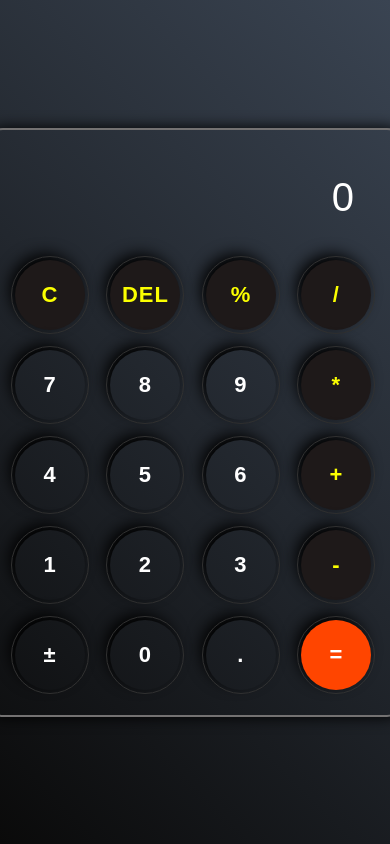
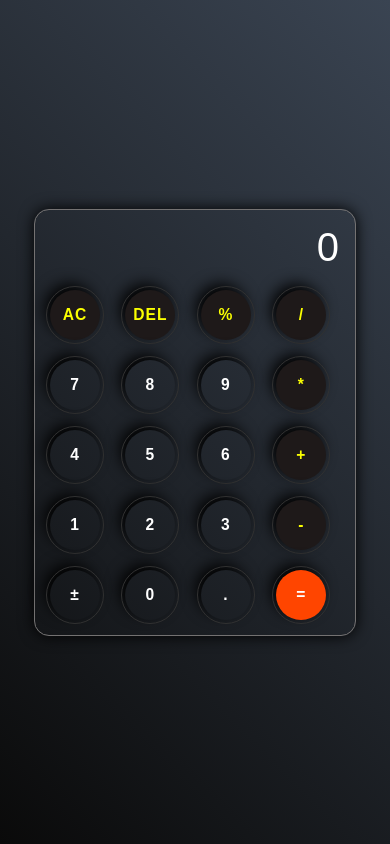
Before and after one commit to Khasanboyweb/Calculator, a plain HTML site: page index.html in a window 390 px wide. Drawn offline with Linux system fonts and the light colour scheme.

Commit message:
inital commiot

```diff
--- a/app.js
+++ b/app.js
@@ -1,4 +1,4 @@
-        let inputBox = document.getElementById('inputBox')
+let inputBox = document.getElementById('inputBox')
 let buttons = document.querySelectorAll('button')
 
 let string = ''
@@ -12,10 +12,10 @@ buttons.forEach(element =>{
          inputBox.value = string;
          }
          catch(error){
-            inputBox.value = "Error(Press C)"
+            inputBox.value = "Error(Press AC)"
          }
         }
-        else if(b.target.innerText == 'C'){
+        else if(b.target.innerText == 'AC'){
             string = ''
             inputBox.value = string;
         }
@@ -33,3 +33,7 @@ buttons.forEach(element =>{
         }
     })
 })
+function playSound() {
+    var audio = document.getElementById("myAudio");
+    audio.play();
+}
--- a/index.html
+++ b/index.html
@@ -2,6 +2,7 @@
 <html lang="en">
 <head>
     <meta charset="UTF-8">
+    <meta name="viewport" content="width=device-width, initial-scale=1.0">
     <meta name="viewport" content="width=device-width, initial-scale=1.0">
     <title>Calculator | the Code School</title>
     <link rel="stylesheet" href="style.css">
@@ -13,37 +14,60 @@
             <input type="text" id="inputBox" value="0" placeholder="0" disabled>
         </div>
         <div class="row">
-            <button type="button" class="opr">C</button>
-            <button type="button" class="opr">DEL</button>
-            <button type="button" class="opr">%</button>
-            <button type="button" class="opr">/</button>
+            <button type="button" class="opr" onclick="playSound()">AC</button>
+            <audio id="myAudio" src="sound/btn.mp3"></audio>
+            <button type="button" class="opr" onclick="playSound()">DEL</button>
+            <audio id="myAudio" src="sound/btn.mp3"></audio>
+            <button type="button" class="opr" onclick="playSound()">%</button>
+            <audio id="myAudio" src="sound/btn.mp3"></audio>
+            <button type="button" class="opr" onclick="playSound()">/</button>
+            <audio id="myAudio" src="sound/btn.mp3"></audio>
         </div>
         <div class="row">
-            <button type="button">7</button>
-            <button type="button">8</button>
-            <button type="button">9</button>
-            <button type="button" class="opr">*</button>
+            <button type="button" onclick="playSound()">7</button>
+            <audio id="myAudio" src="sound/btn.mp3"></audio>
+            <button type="button" onclick="playSound()">8</button>
+            <audio id="myAudio" src="sound/btn.mp3"></audio>
+            <audio id="myAudio" src="sound/btn.mp3"></audio>
+            <button type="button" onclick="playSound()">9</button>
+            <audio id="myAudio" src="sound/btn.mp3"></audio>
+            <button type="button" onclick="playSound()" class="opr">*</button>
+            <audio id="myAudio" src="sound/btn.mp3"></audio>
+        </div>
+
+        <div class="row">
+            <button type="button" onclick="playSound()">4</button>
+            <audio id="myAudio" src="sound/btn.mp3"></audio>
+            <button type="button" onclick="playSound()">5</button>
+            <audio id="myAudio" src="sound/btn.mp3"></audio>
+            <button type="button" onclick="playSound()">6</button>
+            <audio id="myAudio" src="sound/btn.mp3"></audio>
+            <button type="button" onclick="playSound()" class="opr">+</button>
+            <audio id="myAudio" src="sound/btn.mp3"></audio>
         </div>
         <div class="row">
-            <button type="button">4</button>
-            <button type="button">5</button>
-            <button type="button">6</button>
-            <button type="button" class="opr">+</button>
+            <button type="button" onclick="playSound()">1</button>
+            <audio id="myAudio" src="sound/btn.mp3"></audio>
+            <button type="button" onclick="playSound()">2</button>
+            <audio id="myAudio" src="sound/btn.mp3"></audio>
+            <button type="button" onclick="playSound()">3</button>
+            <audio id="myAudio" src="sound/btn.mp3"></audio>
+            <button type="button" onclick="playSound()" class="opr">-</button>
+            <audio id="myAudio" src="sound/btn.mp3"></audio>
         </div>
         <div class="row">
-            <button type="button">1</button>
-            <button type="button">2</button>
-            <button type="button">3</button>
-            <button type="button" class="opr">-</button>
-        </div>
-        <div class="row">
-            <button type="button" id="plusMinus">&#xB1;</button>
-            <button type="button">0</button>
-            <button type="button">.</button>
-            <button type="button" id="eqBtn">=</button>
+            <button type="button" onclick="playSound()" id="plusMinus">&#xB1;</button>
+            <audio id="myAudio" src="sound/btn.mp3"></audio>
+            <button type="button" onclick="playSound()">0</button>
+            <audio id="myAudio" src="sound/btn.mp3"></audio>
+            <button type="button" onclick="playSound()">.</button>
+            <audio id="myAudio" src="sound/btn.mp3"></audio>
+            <button type="button" onclick="playSound()" id="eqBtn">=</button>
+            <audio id="myAudio" src="sound/btn.mp3"></audio>
         </div>
 
     </div>
+
     <script src="app.js"></script>
 </body>
 </html>
--- a/style.css
+++ b/style.css
@@ -76,3 +76,81 @@ button:active{
     background: orangered;
     font-weight: 900;
 }
+
+@media only screen and (max-width: 450px) {
+    .calculator{
+        padding: 5px;
+        border: 1px solid rgb(116,114,114);
+    }
+
+
+    button {
+        width: 60px; /* Or any width that fits your design */
+        height: 60px; /* Or any height that fits your design */
+        font-size: 4vw; /* Or adjust accordingly */
+    }
+}
+@media only screen and (max-width: 450px) {
+    .calculator{
+        padding: 5px;
+        border: 1px solid rgb(116,114,114);
+    }
+    .display input{
+        padding: 5px;
+        margin: 5px;
+        width: 300px;
+    }
+
+    button {
+
+        width: 50px; /* Or any width that fits your design */
+        height: 50px; /* Or any height that fits your design */
+        font-size: 4vw; /* Or adjust accordingly */
+    }
+}
+@media only screen and (max-width: 380px) {
+    .display input {
+        width: 100%; /* To occupy the full width of the container */
+        font-size: 5vw; /* Or adjust accordingly */
+    }
+
+    button {
+        width: 60px; /* Or any width that fits your design */
+        height: 60px; /* Or any height that fits your design */
+        font-size: 3vw; /* Or adjust accordingly */
+    }
+}
+@media only screen and (max-width: 330px) {
+    .calculator{
+        padding: 5px;
+        border: 1px solid rgb(116,114,114);
+    }
+
+    .display input{
+    padding: 15px;
+    margin: 5px;
+}
+    button {
+        margin: 5px;
+        width: 50px; /* Or any width that fits your design */
+        height: 50px; /* Or any height that fits your design */
+        font-size: 4vw; /* Or adjust accordingly */
+    }
+}
+@media only screen and (max-width: 290px) {
+    .calculator{
+        padding: 5px;
+        border: 1px solid rgb(116,114,114);
+    }
+
+    .display input{
+    padding: 10px;
+    margin: 5px;
+}
+    button {
+        margin: 5px;
+        width: 40px; /* Or any width that fits your design */
+        height: 40px; /* Or any height that fits your design */
+        font-size: 3vw; /* Or adjust accordingly */
+    }
+}
```
Also changed, not shown: 1 other file.
